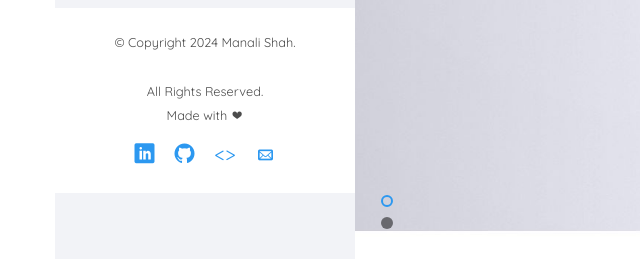
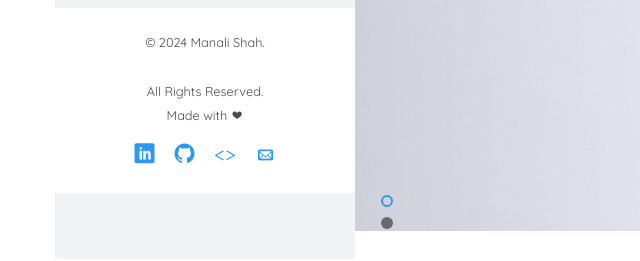
Before and after one commit to manalishah24/manalishah24.github.io, a plain HTML site: page index.html in a window 1280 px wide. Shown: the part 541-802 px from the top of the page, 0-640 px from the left. Drawn offline with nearby package versions, Linux system fonts and the light colour scheme; files whose address does not match are found by name; a web font is replaced by a local one.

Commit message:
updated copyright

```diff
--- a/index.html
+++ b/index.html
@@ -82,7 +82,7 @@
 			<div class="colorlib-footer">
 				 <!-- Link back to Colorlib can't be removed. Template is licensed under CC BY 3.0. -->
 				<div>
-					<p><small>&copy; Copyright <script>document.write(new Date().getFullYear());</script> Manali Shah.
+					<p><small>&copy; <script>document.write(new Date().getFullYear());</script> Manali Shah.
 					<div>All Rights Reserved.</div>
 					<div>Made with <i class="icon-heart" aria-hidden="true"></i></div>
 				</div>
```
